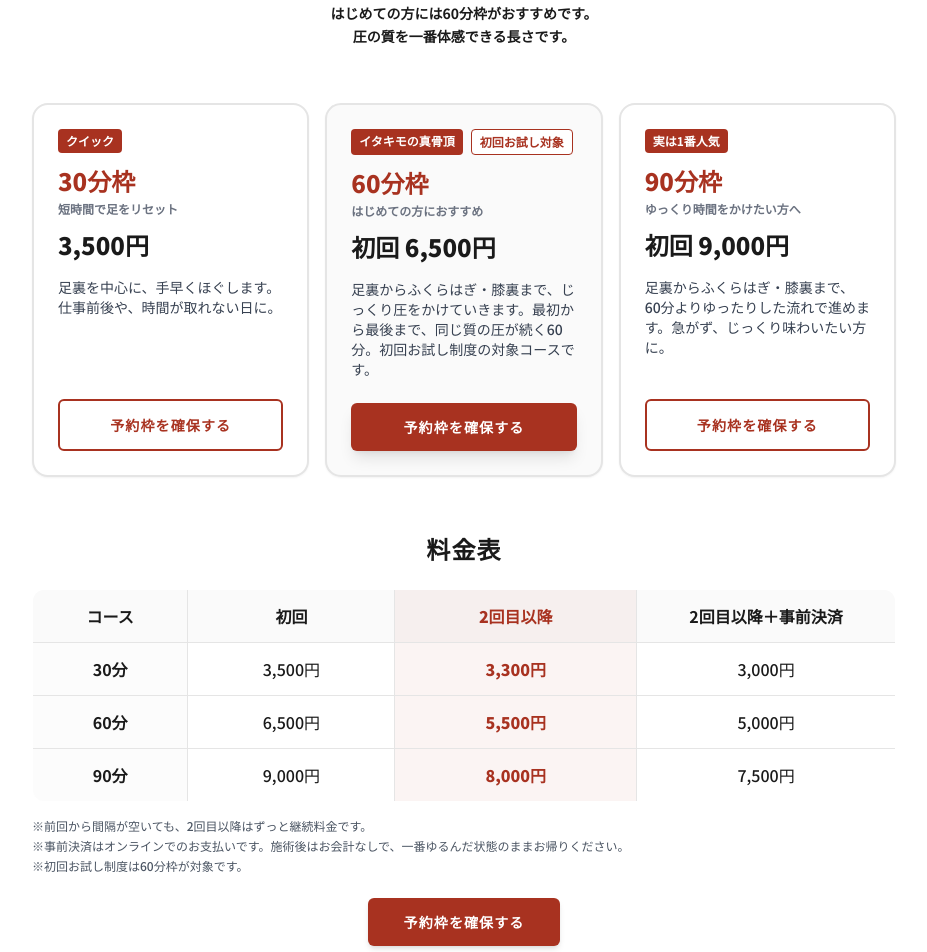
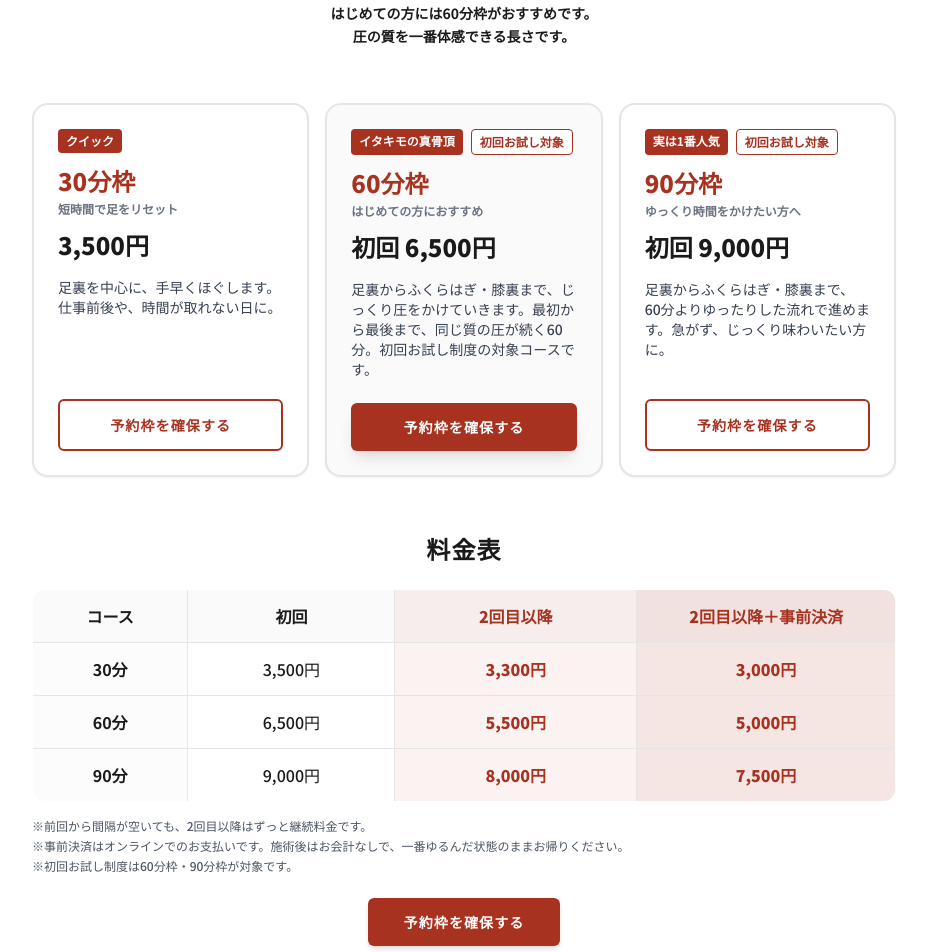
Before and after one commit to ashiyafukusuke/fukusuke2, a Next.js app: page / in a window 1280 px wide. Shown: the part 3340-4292 px from the top of the page, without its empty margins (176-1103 px from the left). Built offline with nearby package versions, Linux system fonts and the light colour scheme.

Commit message:
Add files via upload

```diff
--- a/src/components/MenuCarousel.tsx
+++ b/src/components/MenuCarousel.tsx
@@ -37,7 +37,8 @@ export default function MenuCarousel() {
       color: "border-divider",
       bg: "bg-card",
       badges: [
-        { text: "実は1番人気", color: "bg-sub text-white font-bold rounded-[4px]" }
+        { text: "実は1番人気", color: "bg-sub text-white font-bold rounded-[4px]" },
+        { text: "初回お試し対象", color: "bg-white text-main border border-main font-bold rounded-[4px]" }
       ]
     }
   ];
@@ -131,8 +132,8 @@ export default function MenuCarousel() {
                 <tr className="bg-cardlight border-b border-divider text-ink font-bold">
                   <th className="py-2.5 px-1 sm:py-3.5 sm:px-3 border-r border-divider w-[18%]">コース</th>
                   <th className="py-2.5 px-1 sm:py-3.5 sm:px-3 border-r border-divider w-[24%]">初回</th>
-                  <th className="py-2.5 px-1 sm:py-3.5 sm:px-3 border-r border-divider w-[28%] bg-main/5 text-main font-black">2回目以降</th>
-                  <th className="py-2.5 px-0.5 sm:py-3.5 sm:px-3 w-[30%] leading-tight">
+                  <th className="py-2.5 px-1 sm:py-3.5 sm:px-3 border-r border-divider w-[28%] bg-main/[0.06] text-main font-black">2回目以降</th>
+                  <th className="py-2.5 px-0.5 sm:py-3.5 sm:px-3 w-[30%] leading-tight bg-main/[0.12] text-main font-black">
                     2回目以降＋<br className="sm:hidden" />事前決済
                   </th>
                 </tr>
@@ -141,20 +142,20 @@ export default function MenuCarousel() {
                 <tr>
                   <td className="py-3 px-1 sm:py-3.5 sm:px-3 font-bold border-r border-divider bg-cardlight/50">30分</td>
                   <td className="py-3 px-1 sm:py-3.5 sm:px-3 border-r border-divider">3,500円</td>
-                  <td className="py-3 px-1 sm:py-3.5 sm:px-3 border-r border-divider bg-main/5 text-main font-black">3,300円</td>
-                  <td className="py-3 px-1 sm:py-3.5 sm:px-3">3,000円</td>
+                  <td className="py-3 px-1 sm:py-3.5 sm:px-3 border-r border-divider bg-main/[0.06] text-main font-black">3,300円</td>
+                  <td className="py-3 px-1 sm:py-3.5 sm:px-3 bg-main/[0.12] text-main font-black">3,000円</td>
                 </tr>
                 <tr>
                   <td className="py-3 px-1 sm:py-3.5 sm:px-3 font-bold border-r border-divider bg-cardlight/50">60分</td>
                   <td className="py-3 px-1 sm:py-3.5 sm:px-3 border-r border-divider">6,500円</td>
-                  <td className="py-3 px-1 sm:py-3.5 sm:px-3 border-r border-divider bg-main/5 text-main font-black">5,500円</td>
-                  <td className="py-3 px-1 sm:py-3.5 sm:px-3">5,000円</td>
+                  <td className="py-3 px-1 sm:py-3.5 sm:px-3 border-r border-divider bg-main/[0.06] text-main font-black">5,500円</td>
+                  <td className="py-3 px-1 sm:py-3.5 sm:px-3 bg-main/[0.12] text-main font-black">5,000円</td>
                 </tr>
                 <tr>
                   <td className="py-3 px-1 sm:py-3.5 sm:px-3 font-bold border-r border-divider bg-cardlight/50">90分</td>
                   <td className="py-3 px-1 sm:py-3.5 sm:px-3 border-r border-divider">9,000円</td>
-                  <td className="py-3 px-1 sm:py-3.5 sm:px-3 border-r border-divider bg-main/5 text-main font-black">8,000円</td>
-                  <td className="py-3 px-1 sm:py-3.5 sm:px-3">7,500円</td>
+                  <td className="py-3 px-1 sm:py-3.5 sm:px-3 border-r border-divider bg-main/[0.06] text-main font-black">8,000円</td>
+                  <td className="py-3 px-1 sm:py-3.5 sm:px-3 bg-main/[0.12] text-main font-black">7,500円</td>
                 </tr>
               </tbody>
             </table>
@@ -164,7 +165,7 @@ export default function MenuCarousel() {
           <div className="mt-4 text-left text-[11px] sm:text-xs text-gray-600 leading-relaxed space-y-1">
             <p>※前回から間隔が空いても、2回目以降はずっと継続料金です。</p>
             <p>※事前決済はオンラインでのお支払いです。施術後はお会計なしで、一番ゆるんだ状態のままお帰りください。</p>
-            <p>※初回お試し制度は60分枠が対象です。</p>
+            <p>※初回お試し制度は60分枠・90分枠が対象です。</p>
           </div>
 
           {/* 予約ボタン（料金表・注記の直下） */}
--- a/src/components/SystemCarousel.tsx
+++ b/src/components/SystemCarousel.tsx
@@ -5,7 +5,7 @@ export default function SystemCarousel() {
   const systems = [
     {
       title: "初回お試し制度",
-      desc: "60分枠限定",
+      desc: "60分・90分枠限定",
       headline: "合わないと感じたなら、お代は頂戴しません。",
       content: "まず左足から始めます。片足が終わった時点で「合わない」と感じたら、そこで終了。お代は頂きません。足つぼが初めての方こそ、気負わず使ってください。",
       color: "border-divider",
```
